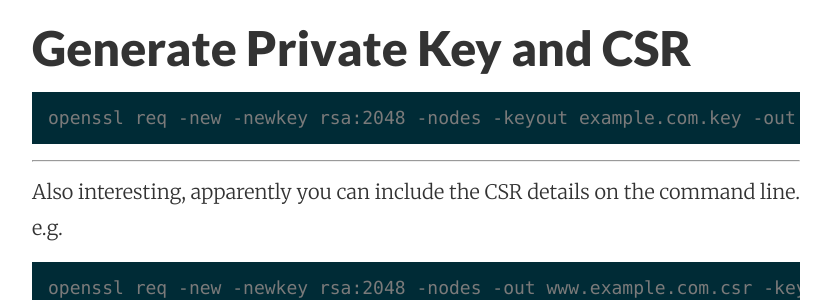
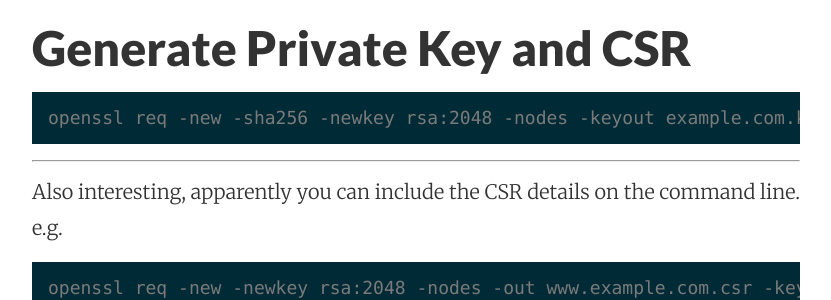
Before and after one commit to mattymaloney/mattymaloney.github.io, a Jekyll site: the page built from _posts/2016-03-08-new-ssl-tls-csr.md, in a window 1280 px wide. Shown: the part 995-1295 px from the top of the page, without its empty margins (224-1055 px from the left). Built offline with Jekyll 4.4.1, drawn with Linux system fonts in a browser that asks for light colours.

Commit message:
Updated 2016-03-08-new-ssl-tls-csr.md

````diff
--- a/_posts/2016-03-08-new-ssl-tls-csr.md
+++ b/_posts/2016-03-08-new-ssl-tls-csr.md
@@ -21,7 +21,7 @@ Check if and what version of openssl is installed:
 ## Generate Private Key and CSR
 
 ```
-openssl req -new -newkey rsa:2048 -nodes -keyout example.com.key -out example.com.csr -sha256
+openssl req -new -sha256 -newkey rsa:2048 -nodes -keyout example.com.key -out example.com.csr
 ```
 
 
````
